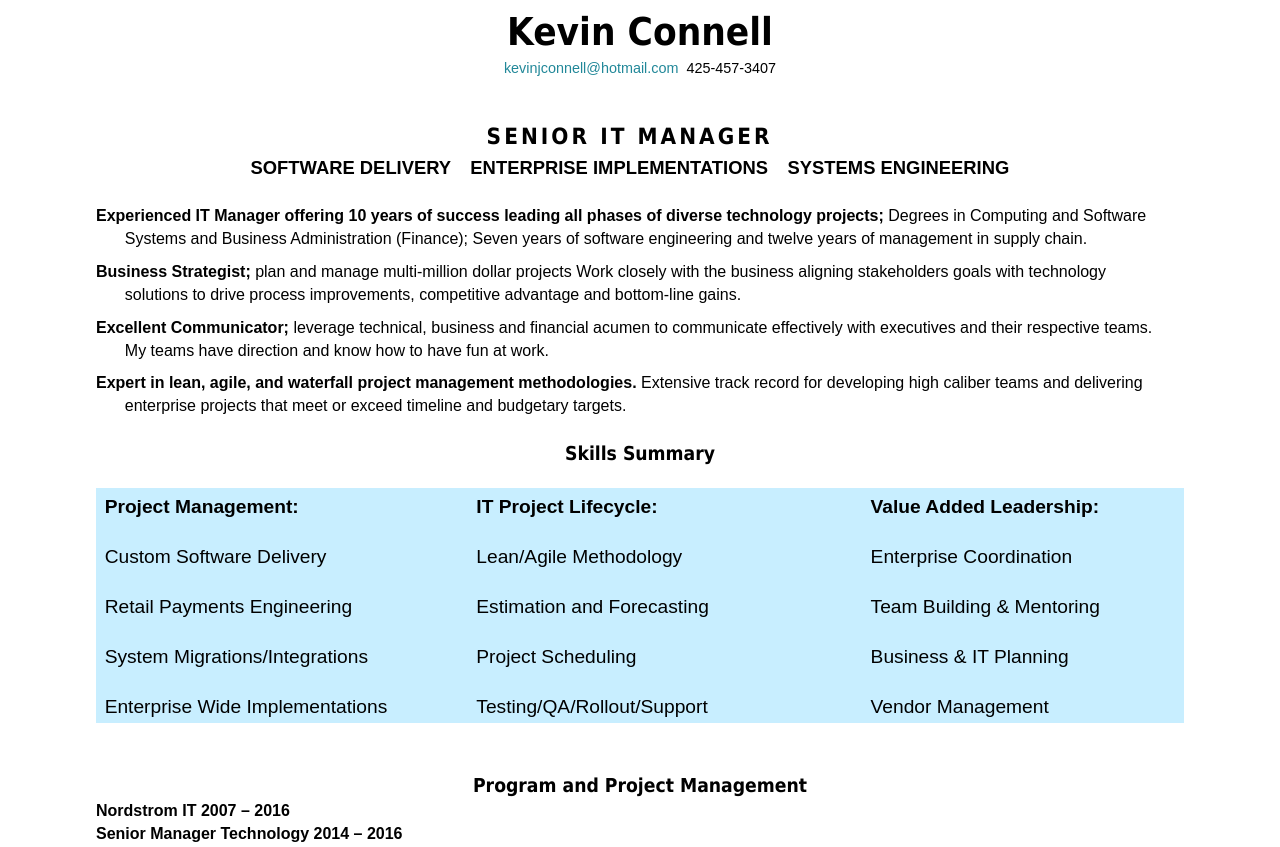
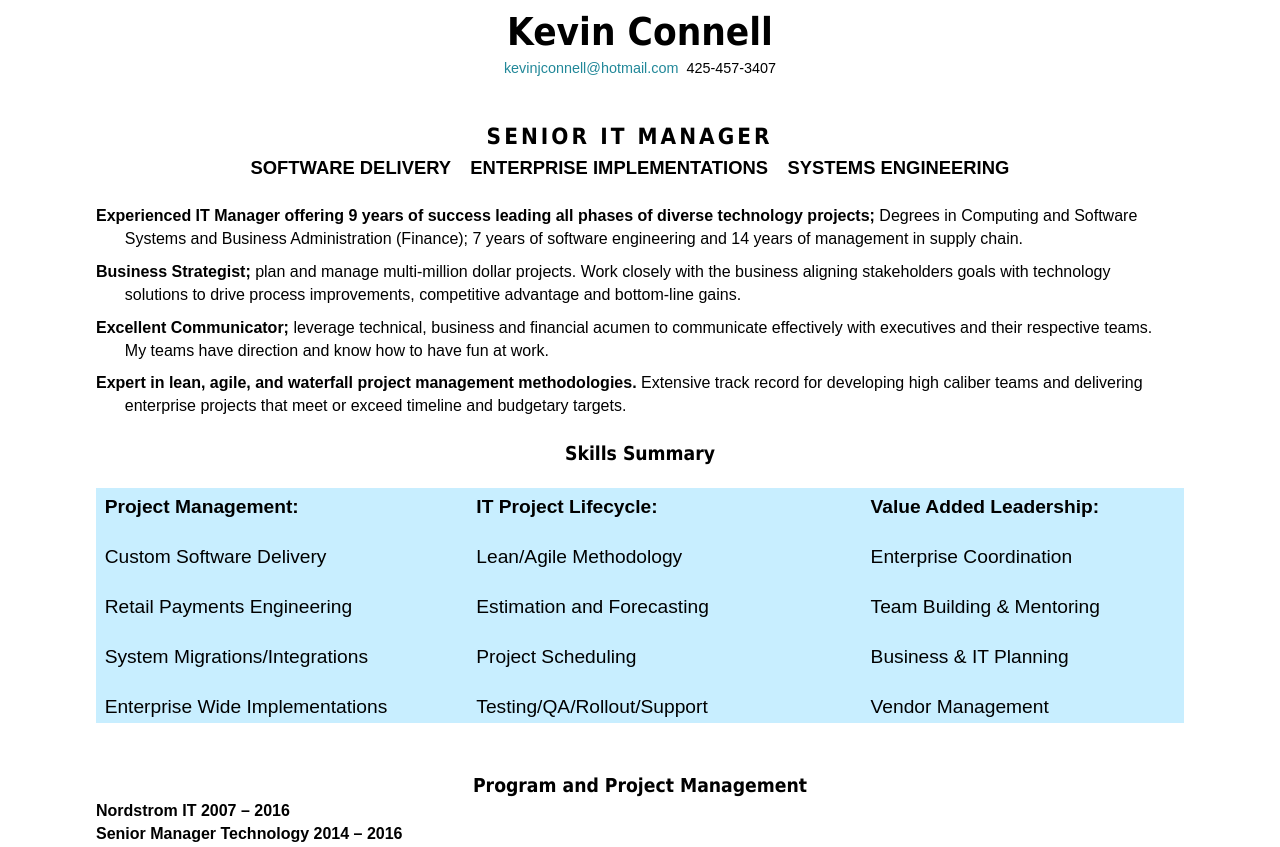
Before and after one commit to mo4dawg/mo4dawg.github.io, a Jekyll site: the page built from CV/index.html, in a window 1280 px wide and 900 px high, scrolled down 342 px, cut to the strip 53-900 px from the top of the window. Built offline with Jekyll 4.4.1, drawn with Linux system fonts in a browser that asks for light colours.

Commit message:
Update index.html

```diff
--- a/CV/index.html
+++ b/CV/index.html
@@ -324,11 +324,11 @@ mso-fareast-font-family:"Times New Roman";color:#586D2D;text-transform:uppercase
 normal;mso-list:l4 level1 lfo19'><span style='mso-bookmark:top'><b
 style='mso-bidi-font-weight:normal'><span style='font-size:10.0pt;font-family:
 "Arial","sans-serif";mso-fareast-font-family:"Times New Roman"'>Experienced IT
-Manager offering 10 years of success leading all phases of diverse technology
+Manager offering 9 years of success leading all phases of diverse technology
 projects;</span></b></span><span style='mso-bookmark:top'><span
 style='font-size:10.0pt;font-family:"Arial","sans-serif";mso-fareast-font-family:
 "Times New Roman"'> Degrees in Computing and Software Systems and Business
-Administration (Finance); Seven years of software engineering and twelve years
+Administration (Finance); 7 years of software engineering and 14 years
 of management in supply chain. <o:p></o:p></span></span></p>
 
 <p class=MsoNormal style='margin-top:6.0pt;margin-right:12.95pt;margin-bottom:
@@ -338,7 +338,7 @@ style='mso-bidi-font-weight:normal'><span style='font-size:10.0pt;font-family:
 "Arial","sans-serif";mso-fareast-font-family:"Times New Roman"'>Business Strategist;
 </span></b></span><span style='mso-bookmark:top'><span style='font-size:10.0pt;
 font-family:"Arial","sans-serif";mso-fareast-font-family:"Times New Roman"'>plan
-and manage multi-million dollar projects<b style='mso-bidi-font-weight:normal'>
+and manage multi-million dollar projects.<b style='mso-bidi-font-weight:normal'>
 </b>Work closely with the business aligning stakeholders goals with technology solutions to drive process
 improvements, competitive advantage and bottom-line gains.<o:p></o:p></span></span></p>
 
```
